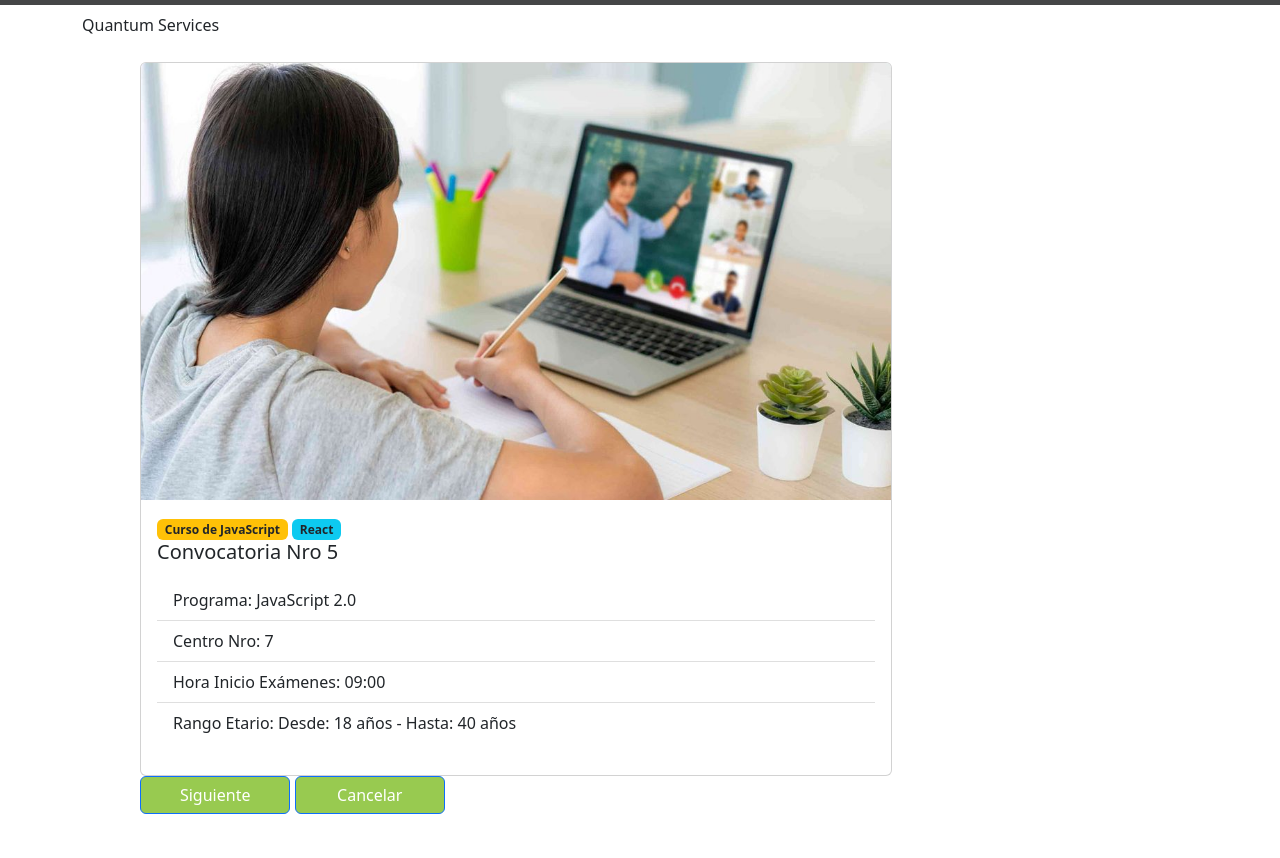
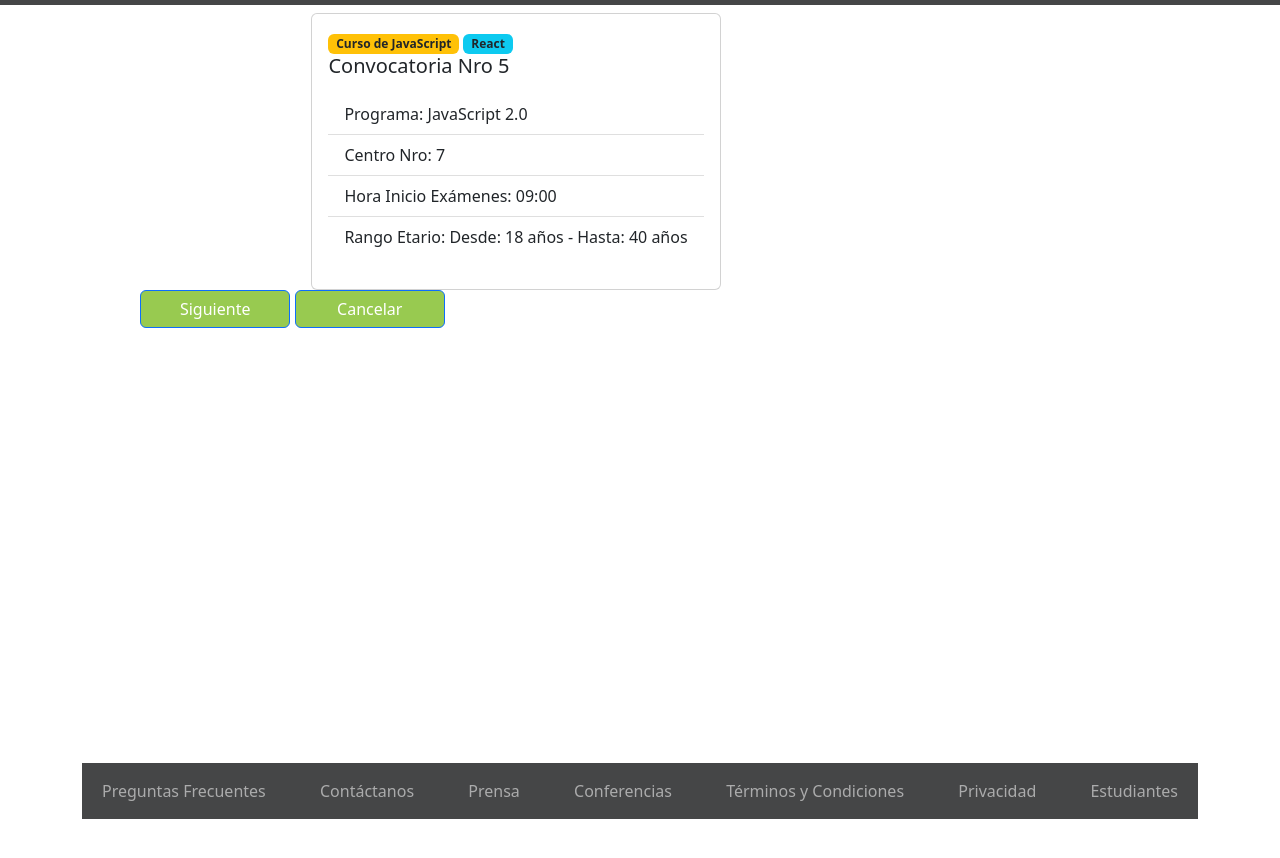
Before and after one commit to emaibarra/interfaces, a plain HTML site: page dtoConvocatoria.html in a window 1280 px wide. Shown: the part 88-946 px from the top of the page. After the commit the page ends 907 px from the top, so only its background shows below. Drawn offline with nearby package versions, Linux system fonts and the light colour scheme.

Commit message:
Update dtoConvocatoria.html

```diff
--- a/dtoConvocatoria.html
+++ b/dtoConvocatoria.html
@@ -51,8 +51,6 @@
 </header>
 <main>
   <div class="container" style="margin-top: 6%;">
-    <span>Quantum Services</span>
-
 
 <form>
 </div>
@@ -60,8 +58,7 @@
 <div class="col col-md-8">
     <div class="d-flex justify-content-center">
         <div class="card">
-          <img src="./images/C1.jpg" class="card-img-top">
-          <div class="card-body">
+           <div class="card-body">
             <span class="badge bg-warning text-dark">Curso de JavaScript</span>
             <span class="badge bg-info text-dark">React</span>
             <h5 class="card-title">Convocatoria Nro 5</h5>
```
